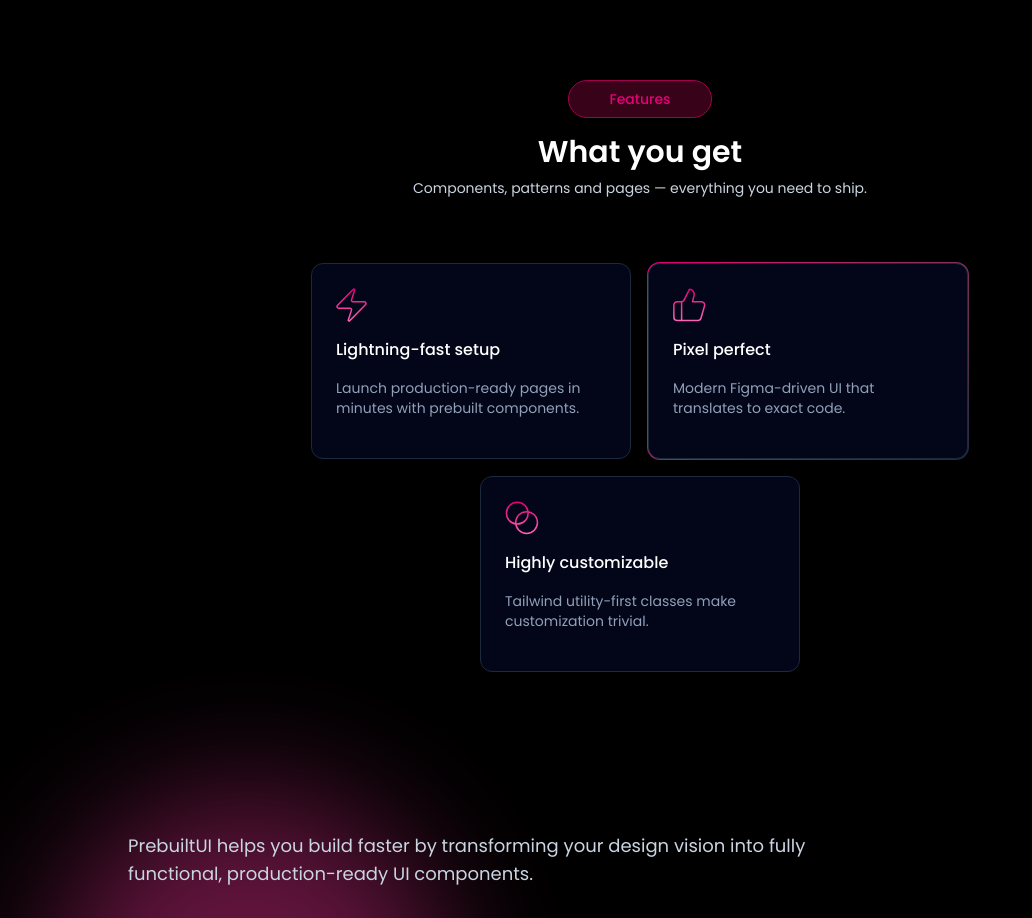
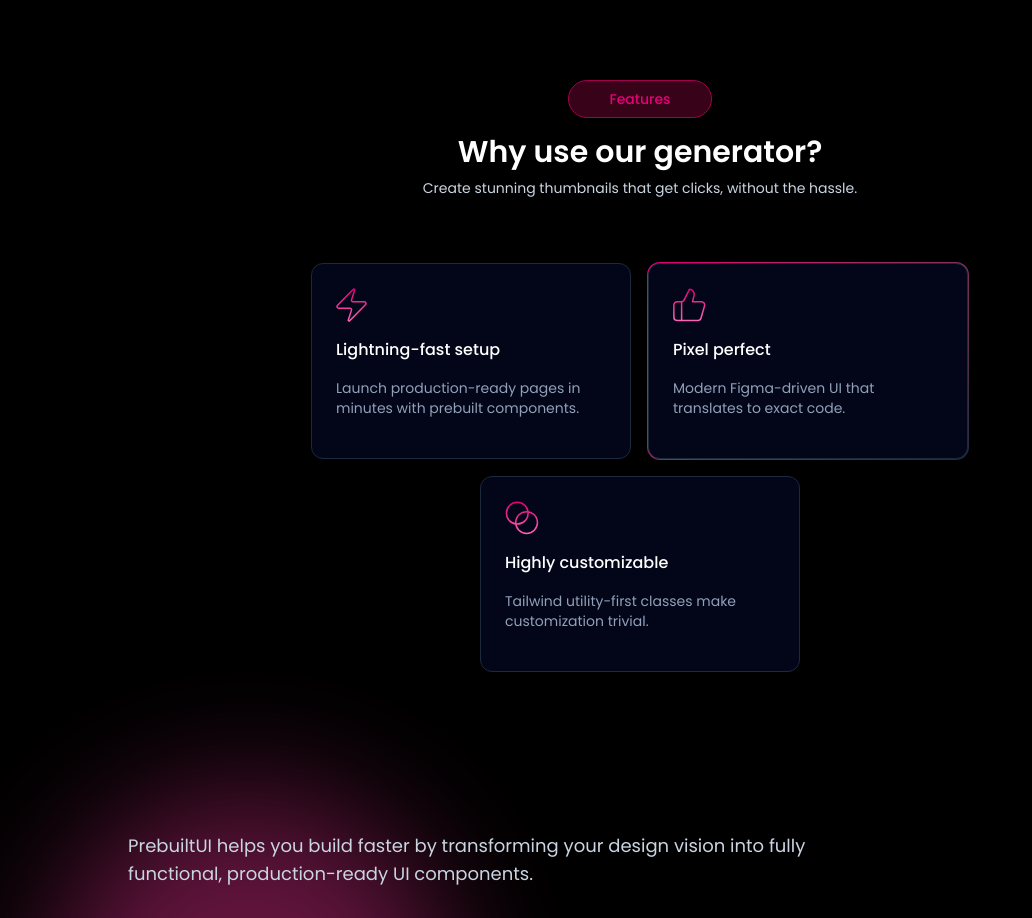
Before and after one commit to anshgautam-github/AI-Thumbnail-Generator, a React (Vite) app in the folder client/: page / in a window 1280 px wide. Shown: the part 1260-2178 px from the top of the page, without its empty margins (0-1032 px from the left). Built offline with nearby package versions, Linux system fonts and the light colour scheme.

Commit message:
feature text updated

```diff
--- a/client/src/sections/FeaturesSection.tsx
+++ b/client/src/sections/FeaturesSection.tsx
@@ -8,7 +8,7 @@ import type { IFeature } from "../types";
 export default function FeaturesSection() {
     return (
         <div id="features" className="px-4 md:px-16 lg:px-24 xl:px-32">
-            <SectionTitle text1="Features" text2="What you get" text3="Components, patterns and pages — everything you need to ship." />
+            <SectionTitle text1="Features" text2="Why use our generator?" text3="Create stunning thumbnails that get clicks, without the hassle." />
             <div className="flex flex-wrap items-center justify-center gap-6 md:gap-4 mt-16 px-6">
                 {featuresData.map((feature: IFeature, index: number) => (
                     <motion.div key={index} className={`${index === 1 ? 'p-px rounded-[13px] bg-linear-to-br from-pink-600 to-slate-800' : ''}`}
```
